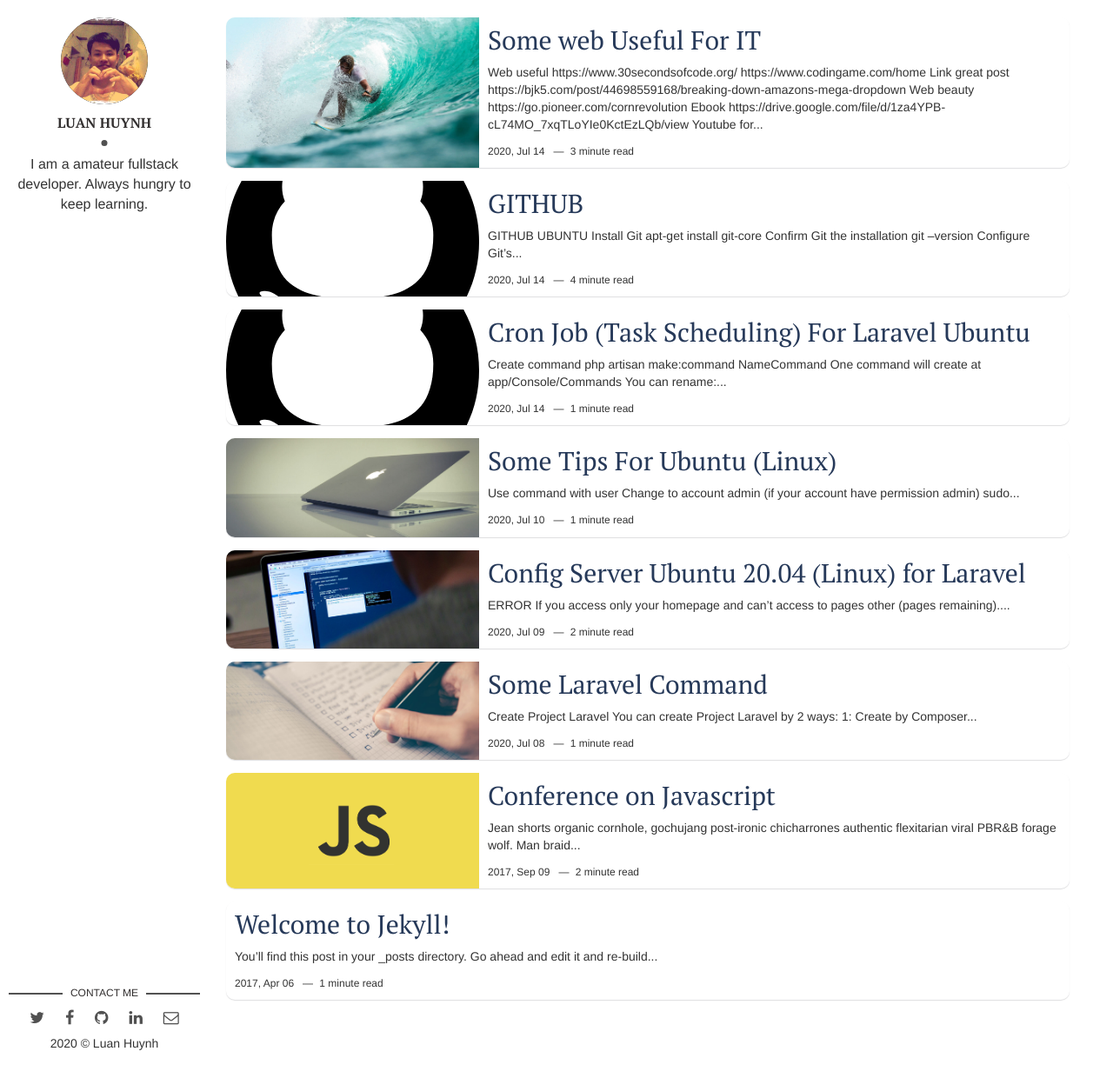
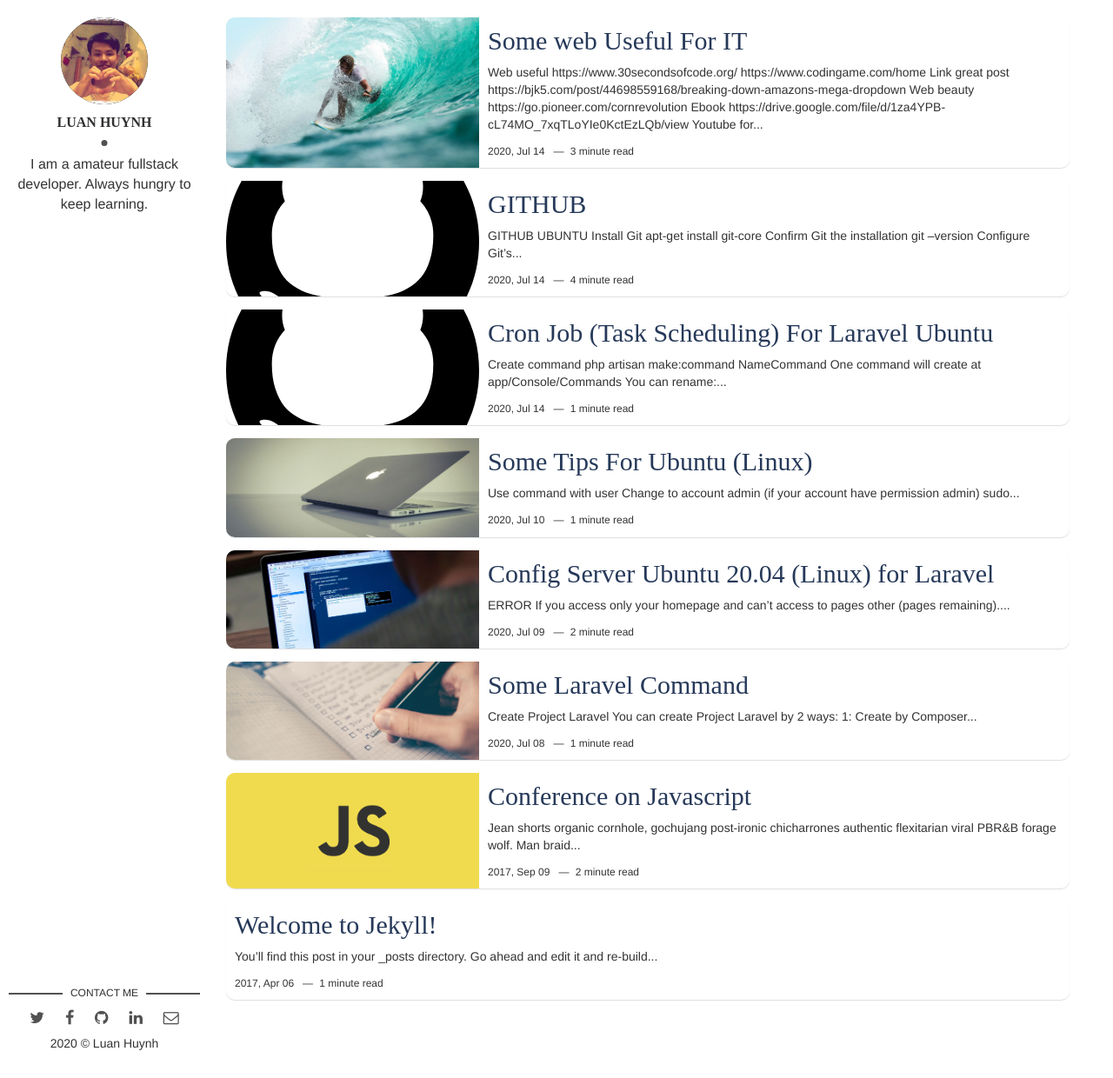
Before and after one commit to minhluan2292/blog, a Jekyll site: the page built from index.html, in a window 1280 px wide and 1240 px high. Shown: the whole window at 87% size. Built offline with Jekyll 4.4.1, drawn with Linux system fonts in a browser that asks for light colours; the list of posts is cut into pages by our own code.

Commit message:
Update head.html

```diff
--- a/_includes/head.html
+++ b/_includes/head.html
@@ -80,8 +80,8 @@
 	<!-- iOS Safari -->
 	<meta name="apple-mobile-web-app-status-bar-style" content="#263959">
 	<!-- Google Fonts -->
-	<link href="https://fonts.googleapis.com/css?family=PT+Serif:400,700|Lato:300,400,700&display=swap" rel="stylesheet">
-	<!-- Font Awesome -->
+  <link href="https://fonts.googleapis.com/css2?family=Roboto:wght@300;400;700&display=swap" rel="stylesheet">
+  <!-- Font Awesome -->
 	<link rel="stylesheet" href="{{ "/assets/fonts/font-awesome/css/font-awesome.min.css" | prepend: site.baseurl }}">
 	<!-- Styles -->
   <link rel="stylesheet" href="{{ "/assets/css/main.css" | prepend: site.baseurl }}">
```
